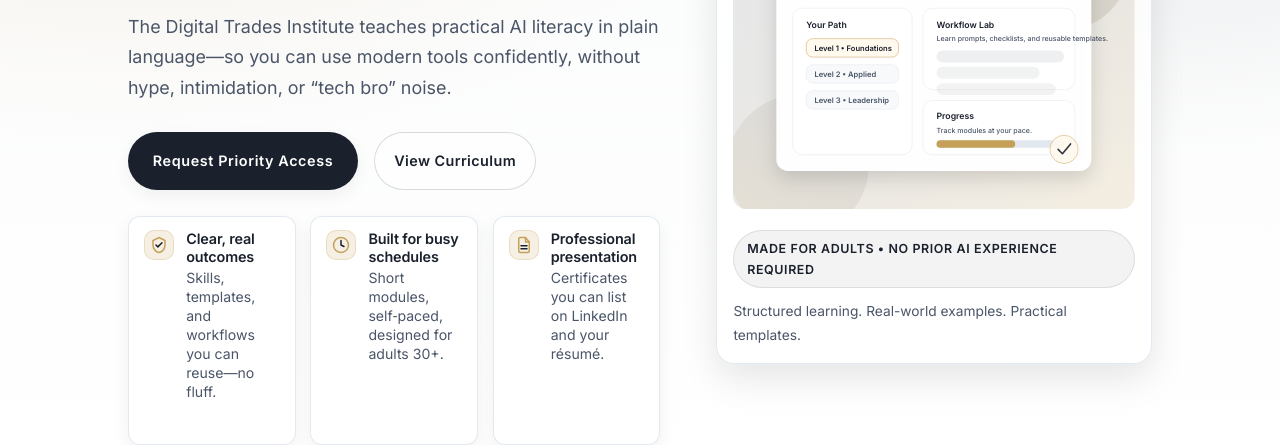
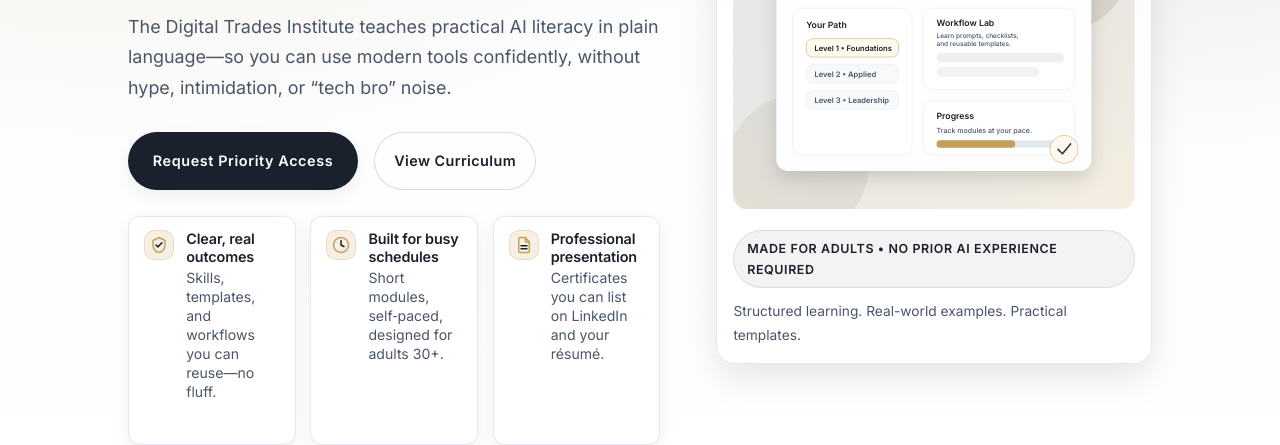
Before and after one commit to rosalindgash/digital-trades-institute, a plain HTML site: page index.html in a window 1280 px wide. Shown: the part 376-821 px from the top of the page. Drawn offline with nearby package versions, Linux system fonts and the light colour scheme.

Commit message:
Edited hero section image

```diff
--- a/index.html
+++ b/index.html
@@ -686,13 +686,18 @@
 
         <!-- right panel -->
         <rect x="350" y="170" width="280" height="150" rx="18" fill="#FFFFFF" stroke="#E2E8F0"/>
-        <text x="375" y="206" font-family="Inter, sans-serif" font-size="16" font-weight="700" fill="#1A202C">Workflow Lab</text>
-        <text x="375" y="231" font-family="Inter, sans-serif" font-size="13" font-weight="500" fill="#4A5568">Learn prompts, checklists, and reusable templates.</text>
+        <text x="375" y="202" font-family="Inter, sans-serif" font-size="16" font-weight="700" fill="#1A202C">Workflow Lab</text>
 
-        <!-- cards inside right panel -->
-        <rect x="375" y="248" width="235" height="22" rx="11" fill="#1A202C" opacity="0.07"/>
-        <rect x="375" y="278" width="190" height="22" rx="11" fill="#1A202C" opacity="0.06"/>
-        <rect x="375" y="308" width="220" height="22" rx="11" fill="#1A202C" opacity="0.05"/>
+
+        <!-- Wrapped subtitle so it stays inside the card -->
+        <text x="375" y="224" font-family="Inter, sans-serif" font-size="12" font-weight="500" fill="#4A5568">
+          <tspan x="375" dy="0">Learn prompts, checklists,</tspan>
+          <tspan x="375" dy="16">and reusable templates.</tspan>
+        </text>
+
+        <!-- Buttons repositioned/sized so nothing spills outside the card -->
+        <rect x="375" y="252" width="235" height="18" rx="9" fill="#1A202C" opacity="0.07"/>
+        <rect x="375" y="278" width="190" height="18" rx="9" fill="#1A202C" opacity="0.06"/>
 
         <!-- bottom wide panel -->
         <rect x="350" y="340" width="280" height="100" rx="18" fill="#FFFFFF" stroke="#E2E8F0"/>
```
